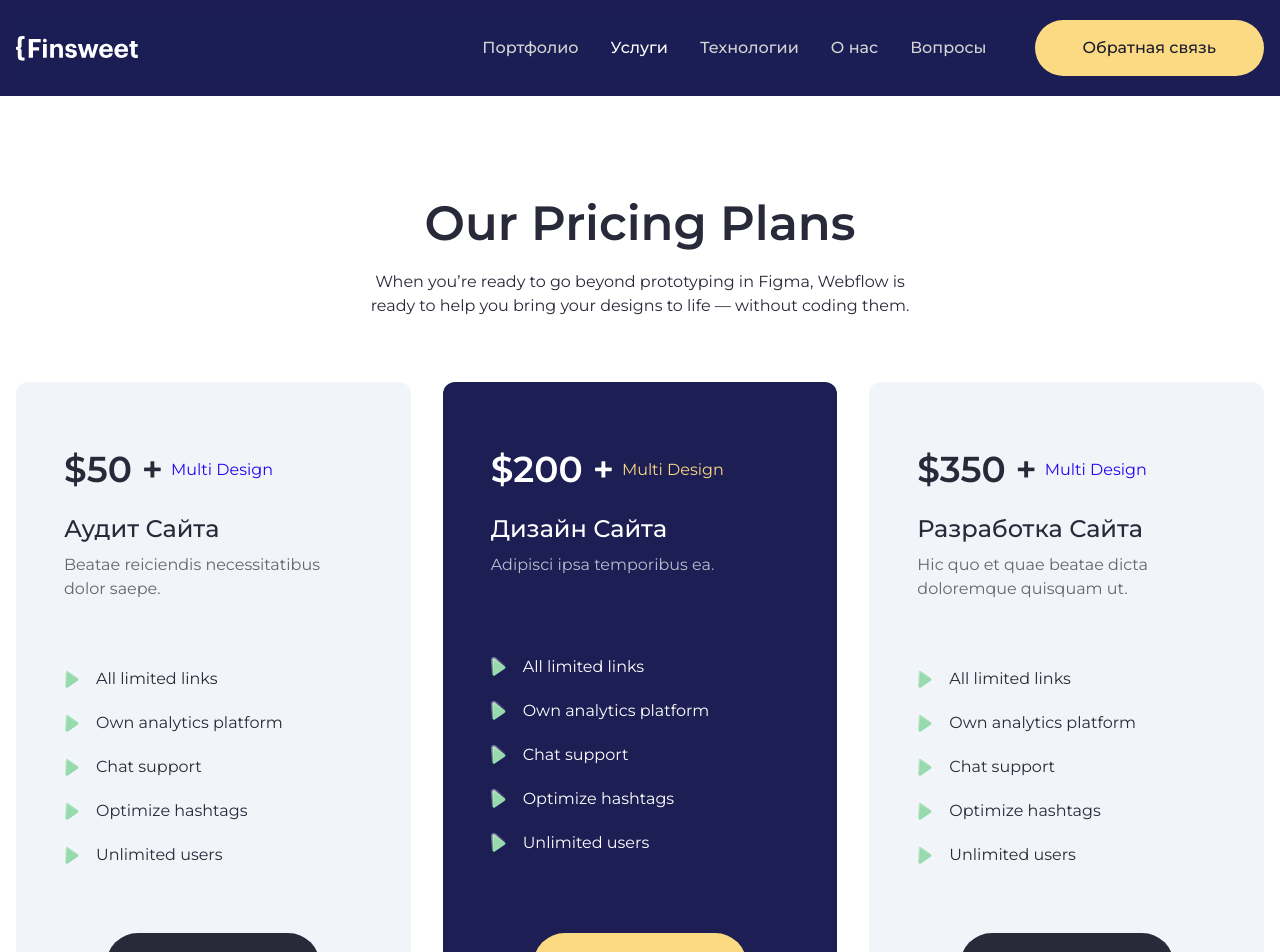
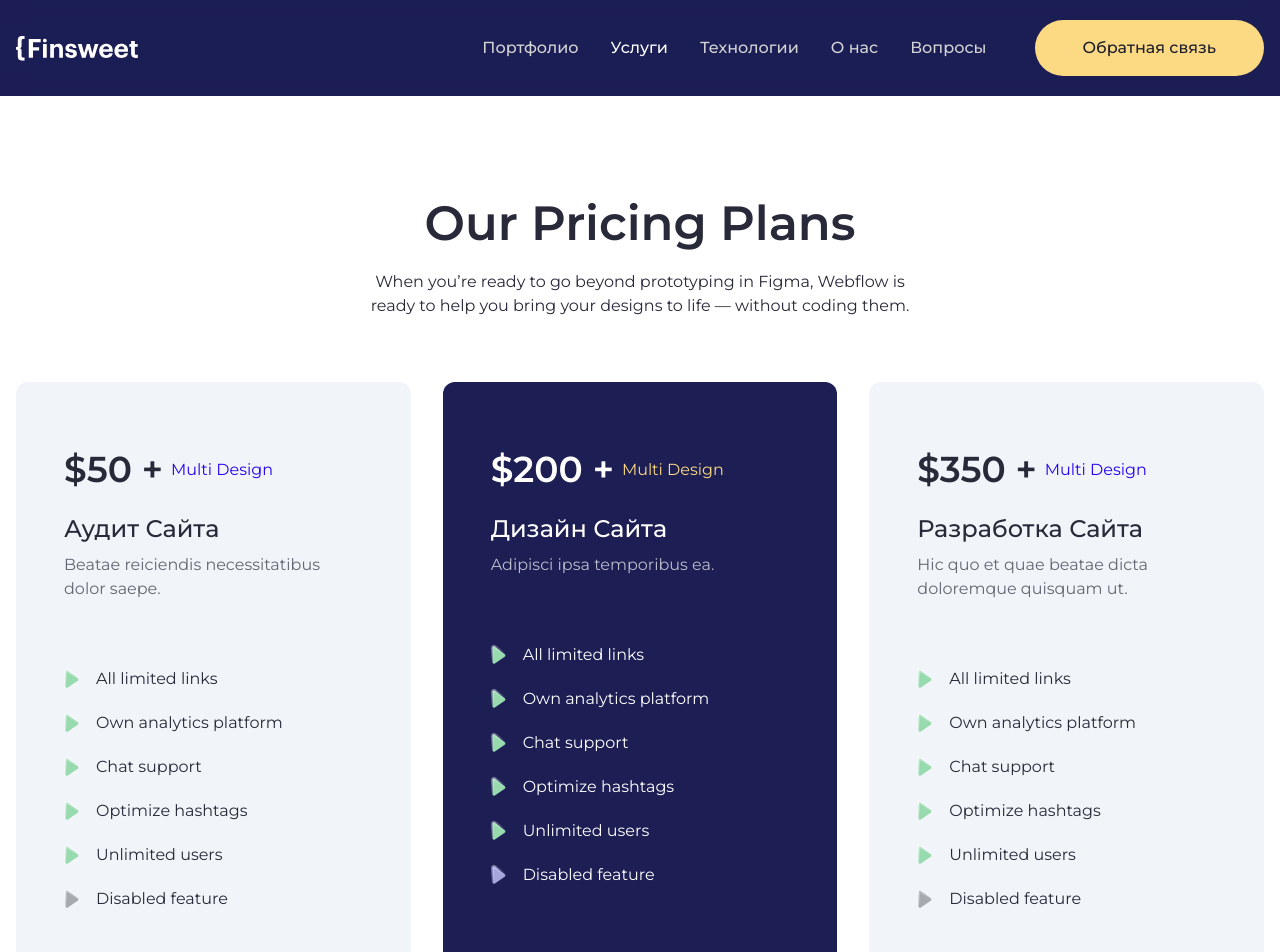
Before and after one commit to KirillUnited/digital-agency, a Next.js app: page /pricing in a window 1280 px wide. Shown: the top 952 px of the page. Built offline with nearby package versions, Linux system fonts and the light colour scheme.

Commit message:
update pricing feature icons

```diff
--- a/src/components/shared/Pricing/PricingCard.tsx
+++ b/src/components/shared/Pricing/PricingCard.tsx
@@ -1,6 +1,8 @@
 import React from 'react'
 import { Button } from '../../ui/button'
 import { cn } from '@/lib/utils'
+import FeatureEnabled from '@/assets/svg/pricing-feature-enabled.svg'
+import FeatureDisabled from '@/assets/svg/pricing-feature-disabled.svg'
 
 type PricingCardType = {
     price: string, title: string, description: string, variant?: string, features?: string[]
@@ -28,40 +30,21 @@ const PricingCard = ({ price, title, description, variant, features }: PricingCa
                     {description}
                 </p>
             </div>
-            <ul className='flex flex-col gap-4 mt-auto'>
+            <ul className='flex flex-col gap-4'>
                 {
                     features?.map((item) => {
                         return (
                             <li key={item} className='paragraph grid grid-cols-[auto,_1fr] items-center gap-4'>
-                                <svg xmlns="http://www.w3.org/2000/svg" width="16" height="21" viewBox="0 0 16 21" fill="none">
-                                    <path d="M13.7767 9.23707C14.5942 9.85191 14.5701 11.0868 13.729 11.6691L3.85392 18.5069C2.85908 19.1958 1.5 18.4838 1.5 17.2737L1.5 3.00968C1.5 1.77272 2.91294 1.06739 3.90155 1.81084L13.7767 9.23707Z" fill="#97DAAD" stroke="url(#paint0_linear_174_502)" strokeWidth="3" />
-                                    <defs>
-                                        <linearGradient id="paint0_linear_174_502" x1="-4.84615" y1="-17" x2="11.6069" y2="11.3225" gradientUnits="userSpaceOnUse">
-                                            <stop stopColor="white" />
-                                            <stop offset="1" stopColor="white" stopOpacity="0" />
-                                        </linearGradient>
-                                    </defs>
-                                </svg>
+                                <FeatureEnabled />
                                 {item}
                             </li>
                         )
                     })
                 }
-                {/* <li className='paragraph grid grid-cols-[auto,_1fr] items-center gap-4'>
-                    <svg xmlns="http://www.w3.org/2000/svg" width="16" height="21" viewBox="0 0 16 21" fill="none">
-                        <g style={{ "mixBlendMode": "luminosity" }}>
-                            <path d="M13.7767 9.23707C14.5942 9.85191 14.5701 11.0868 13.729 11.6691L3.85392 18.5069C2.85908 19.1958 1.5 18.4838 1.5 17.2737L1.5 3.00968C1.5 1.77272 2.91294 1.06739 3.90155 1.81084L13.7767 9.23707Z" fill="#FC80AD" />
-                            <path d="M13.7767 9.23707C14.5942 9.85191 14.5701 11.0868 13.729 11.6691L3.85392 18.5069C2.85908 19.1958 1.5 18.4838 1.5 17.2737L1.5 3.00968C1.5 1.77272 2.91294 1.06739 3.90155 1.81084L13.7767 9.23707Z" stroke="url(#paint0_linear_174_512)" strokeWidth="3" />
-                        </g>
-                        <defs>
-                            <linearGradient id="paint0_linear_174_512" x1="-4.84615" y1="-17" x2="11.6069" y2="11.3225" gradientUnits="userSpaceOnUse">
-                                <stop stopColor="white" />
-                                <stop offset="1" stopColor="white" stopOpacity="0" />
-                            </linearGradient>
-                        </defs>
-                    </svg>
-                    Own analytics platform
-                </li> */}
+                <li className='paragraph grid grid-cols-[auto,_1fr] items-center gap-4'>
+                    <FeatureDisabled />
+                    Disabled feature
+                </li>
             </ul>
             <Button variant={(variant === 'primary' ? 'default' : 'secondary')} className={cn(
                 'mt-auto self-center',
```
Also changed, not shown: src/assets/svg/pricing-feature-disabled.svg (added), src/assets/svg/pricing-feature-enabled.svg (added).
